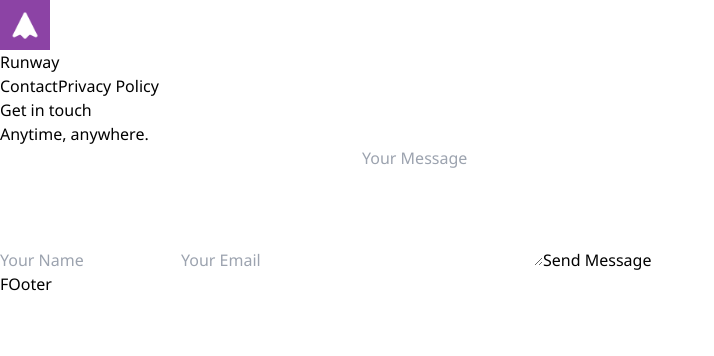
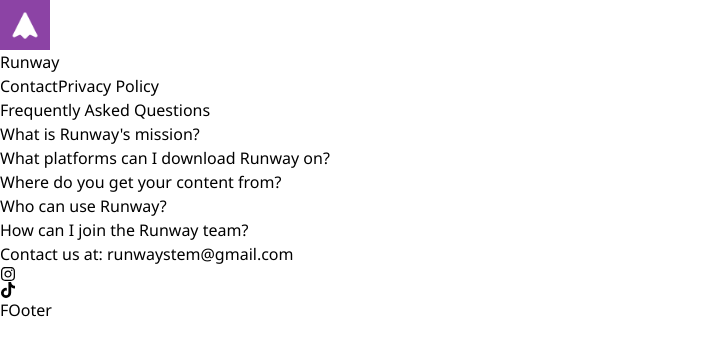
Before and after one commit to byung806/RunwayWebsite, a Next.js app: page /RunwayWebsite/contact in a window 1280 px wide. Shown: the top 356 px of the page, without its empty margins (0-714 px from the left). Built offline with nearby package versions, Linux system fonts and the light colour scheme.

Commit message:
contact page

```diff
--- a/app/contact/page.tsx
+++ b/app/contact/page.tsx
@@ -1,74 +1,72 @@
 'use client';
-
 import React, { useState } from 'react';
-import axios from 'axios';
+import { FaInstagram, FaTiktok } from 'react-icons/fa';
 
 export default function ContactUs() {
-    const [formData, setFormData] = useState({
-        name: '',
-        email: '',
-        message: '',
-    });
+    // State to manage which dropdown is open
+    const [openDropdown, setOpenDropdown] = useState<number | null>(null);
 
-    const handleChange = (e: React.ChangeEvent<HTMLInputElement | HTMLTextAreaElement>) => {
-        setFormData({
-            ...formData,
-            [e.target.name]: e.target.value,
-        });
+    // Function to toggle dropdowns
+    const toggleDropdown = (index: number) => {
+        setOpenDropdown(openDropdown === index ? null : index);
     };
 
-    const handleSubmit = async (e: React.FormEvent) => {
-        e.preventDefault();
-
-        try {
-            await axios.post('/api/send-email', formData);
-            alert('Message sent successfully!');
-            setFormData({ name: '', email: '', message: '' });
-        } catch (error) {
-            alert('Failed to send message, please try again later.');
-        }
-    };
+    // Example questions and answers
+    const faqData = [
+        {
+            question: "What is Runway's mission?",
+            answer: "We want to make learning fun and easy for anyone with a busy schedule. Our daily lessons on a broad range of topics and be completed in 2 minutes!",
+        },
+        {
+            question: "What platforms can I download Runway on?",
+            answer: "Runway is available on both the Apple App Store and Google Play Store!",
+        },
+        {
+            question: "Where do you get your content from?",
+            answer: "We have a team of content creators who each specialize in a certain area. For example, we have Sienna, our astronomy expert! All out content is edited by our chief editor, Bryan!",
+        },
+        {
+            question: "Who can use Runway?",
+            answer: "As long as you have a compatible device, anyone can use Runway! Our content is versatile and easy to understand. The goal is to expose you to new subjects so you can explore them deeper on your own.",
+        },
+        {
+            question: "How can I join the Runway team?",
+            answer: "There are two main roles as part of the Runway team: a content creator and a marketing expert. Shoot us an email telling us which role you would like to apply for and we'll send you the corresponding form!",
+        },
+    ];
 
     return (
-        <div className="flex flex-col gap-4 w-screen h-screen justify-center items-center">
-            <p className="text-4xl">Get in touch</p>
-            <p className="text-2xl">Anytime, anywhere.</p>
+        <div className="flex flex-col gap-4 w-screen h-screen justify-center items-center pt-10">
+            <p className="text-black text-4xl mb-4">Frequently Asked Questions</p>
 
-            <form className="flex flex-col gap-4 max-w-md w-full" onSubmit={handleSubmit}>
-                <input
-                    type="text"
-                    name="name"
-                    placeholder="Your Name"
-                    value={formData.name}
-                    onChange={handleChange}
-                    className="p-3 rounded-lg border border-gray-300 outline-none focus:ring-2 focus:ring-[#8b45a4]"
-                    required
-                />
-                <input
-                    type="email"
-                    name="email"
-                    placeholder="Your Email"
-                    value={formData.email}
-                    onChange={handleChange}
-                    className="p-3 rounded-lg border border-gray-300 outline-none focus:ring-2 focus:ring-[#8b45a4]"
-                    required
-                />
-                <textarea
-                    name="message"
-                    placeholder="Your Message"
-                    rows={5}
-                    value={formData.message}
-                    onChange={handleChange}
-                    className="p-3 rounded-lg border border-gray-300 outline-none focus:ring-2 focus:ring-[#8b45a4]"
-                    required
-                />
-                <button
-                    type="submit"
-                    className="px-10 bg-[#8b45a4] py-4 w-fit rounded-2xl transition duration-300 hover:scale-105 text-white font-bold"
-                >
-                    Send Message
-                </button>
-            </form>
+            {faqData.map((faq, index) => (
+                <div key={index} className="w-3/4">
+                    <button
+                        className="w-full text-left py-3 px-5 bg-gray-200 text-black rounded-lg focus:outline-none"
+                        onClick={() => toggleDropdown(index)}
+                    >
+                        {faq.question}
+                    </button>
+                    {openDropdown === index && (
+                        <div className="mt-2 px-5 py-3 bg-gray-100 text-black rounded-lg">
+                            {faq.answer}
+                        </div>
+                    )}
+                </div>
+            ))}
+            <div className="flex flex-col items-center gap-2 pb-10">
+                <p className="text-black text-lg">
+                    Contact us at: <a href="mailto:runwaystem@gmail.com" className="text-blue-500 underline">runwaystem@gmail.com</a>
+                </p>
+                <div className="flex space-x-4 mt-2">
+                    <a href="https://www.instagram.com/runwaystem?igsh=ZGhqMm5vZjFocWQw" target="_blank" rel="noopener noreferrer" className="text-pink-500 text-3xl">
+                        <FaInstagram />
+                    </a>
+                    <a href="https://www.tiktok.com/@runway1694?_t=8p6N2aCHiW2&_r=1" target="_blank" rel="noopener noreferrer" className="text-black text-3xl">
+                        <FaTiktok />
+                    </a>
+                </div>
+            </div>
         </div>
     );
 }
--- a/app/page.tsx
+++ b/app/page.tsx
@@ -17,11 +17,11 @@
                     />
                     <div className='space-y-8'>
                         <h1 className="w-[540px] text-6xl font-bold">
-                            Learn about
+                            Get ready to
                             <h1 className='bg-clip-text py-2 bg-gradient-to-t from-[#8b49a3] to-[#723687] text-transparent'>
-                                thing
+                                BLAST
                             </h1>
-                            in 2 minutes.
+                            off!
                         </h1>
                         <p className="text-lg font-bold text-[#6b6b78]">The ultimate daily learning app. Coming soon to iOS and Android!</p>
                         <form className='flex space-x-4'>
--- a/package.json
+++ b/package.json
@@ -22,6 +22,7 @@
     "react": "18.2.0",
     "react-dom": "18.2.0",
     "react-fast-marquee": "^1.6.5",
+    "react-icons": "^5.3.0",
     "react-native": "^0.74.5",
     "react-router-dom": "^6.26.1",
     "tailwindcss": "3.3.3",
```
Also changed, not shown: 1 other file (tests, documents, lock files or other folders).
